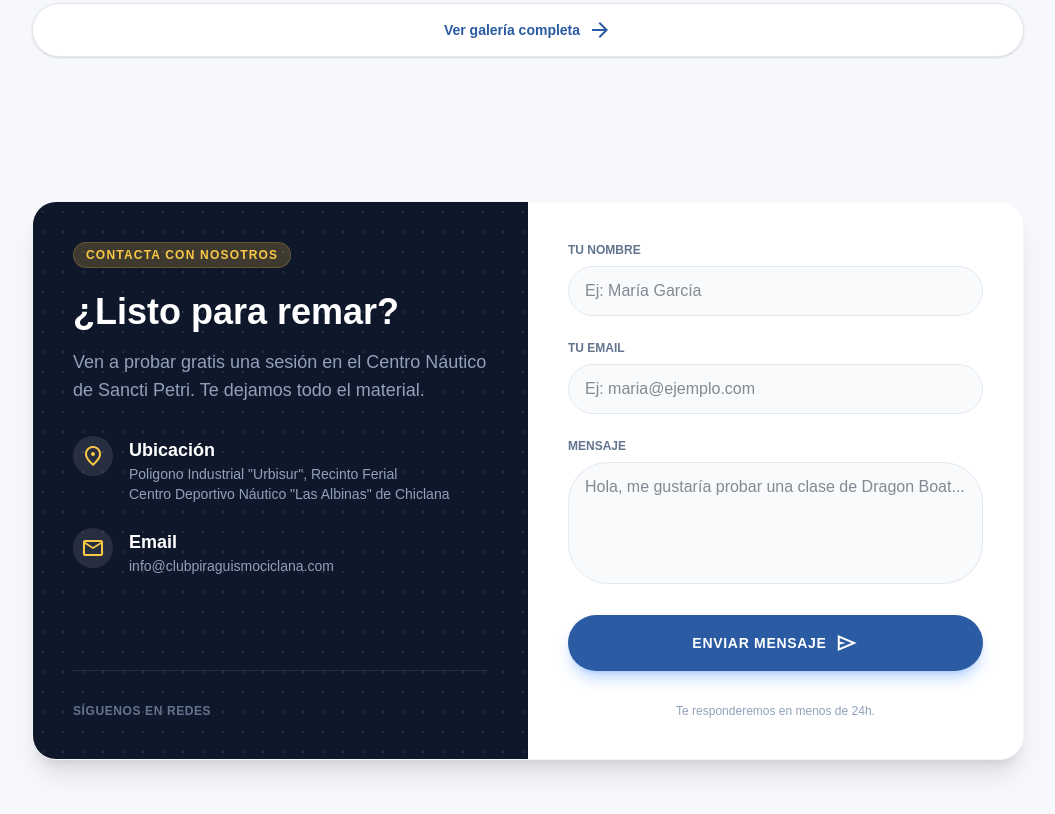
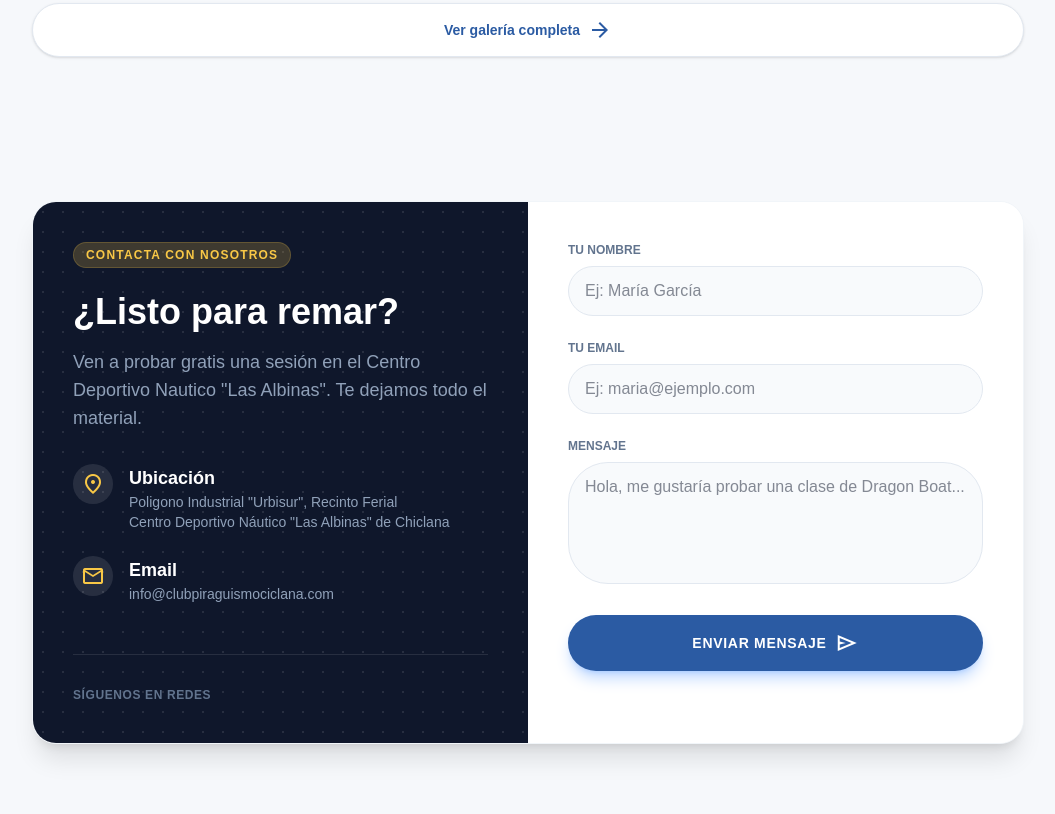
Before and after one commit to GuillermoNavarro/club-piraguismo, a website: page index.html in a window 1280 px wide. Shown: the part 2840-3654 px from the top of the page, without its empty margins (112-1167 px from the left). Drawn offline with nearby package versions, Linux system fonts and the light colour scheme.

Commit message:
cambiio textos

```diff
--- a/index.html
+++ b/index.html
@@ -419,7 +419,7 @@
                     </span>
                     <h2 class="text-4xl font-black mb-4">¿Listo para remar?</h2>
                     <p class="text-slate-400 text-lg mb-8">
-                        Ven a probar gratis una sesión en el Centro Náutico de Sancti Petri. Te dejamos todo el material.
+                        Ven a probar gratis una sesión en el Centro Deportivo Nautico "Las Albinas". Te dejamos todo el material.
                     </p>
 
                     <div class="flex flex-col gap-6">
@@ -479,7 +479,7 @@
                     </button>
 
                     <p class="text-xs text-center text-slate-400 mt-2">
-                        Te responderemos en menos de 24h.
+
                     </p>
                 </form>
             </div>
```
